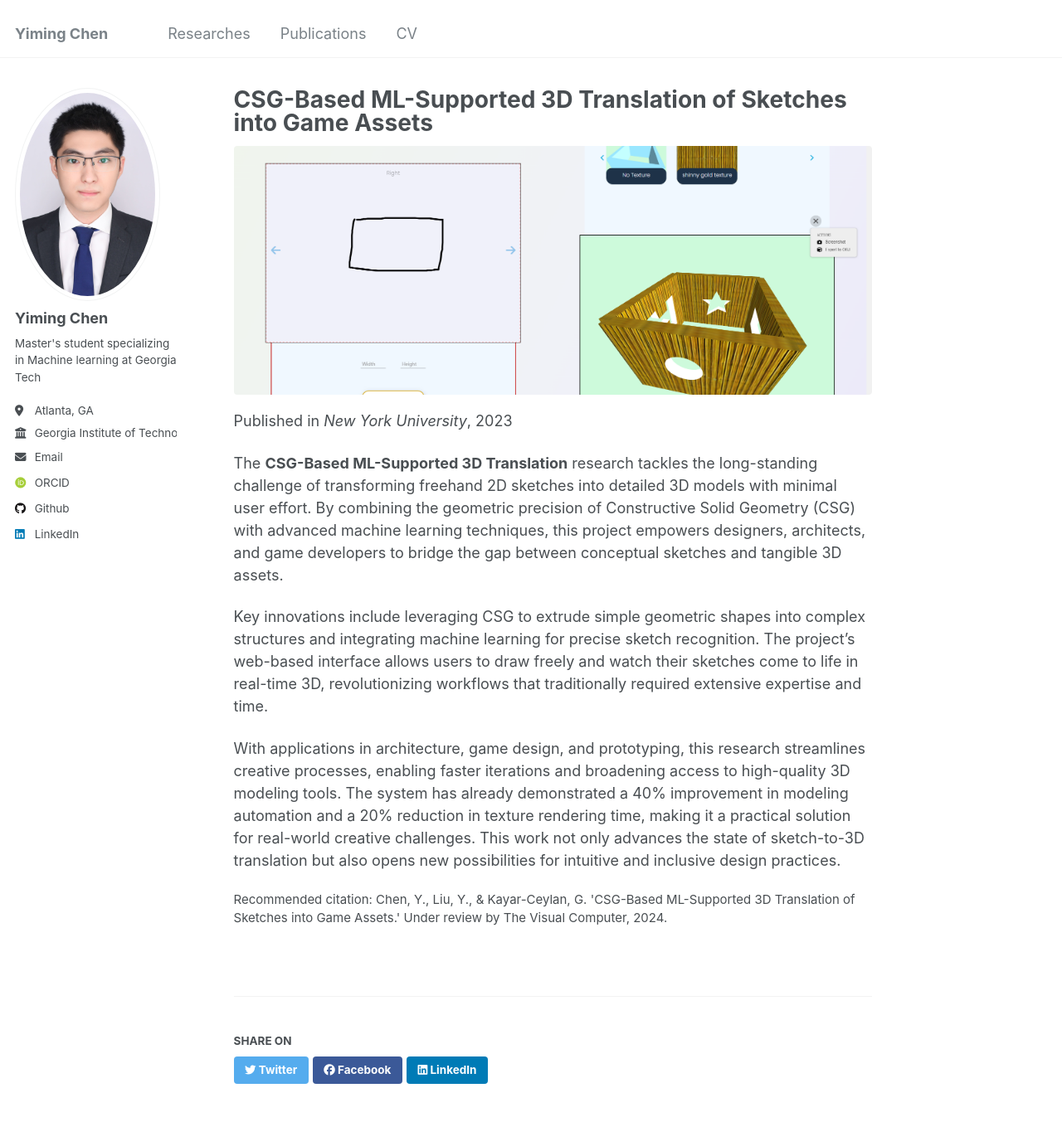
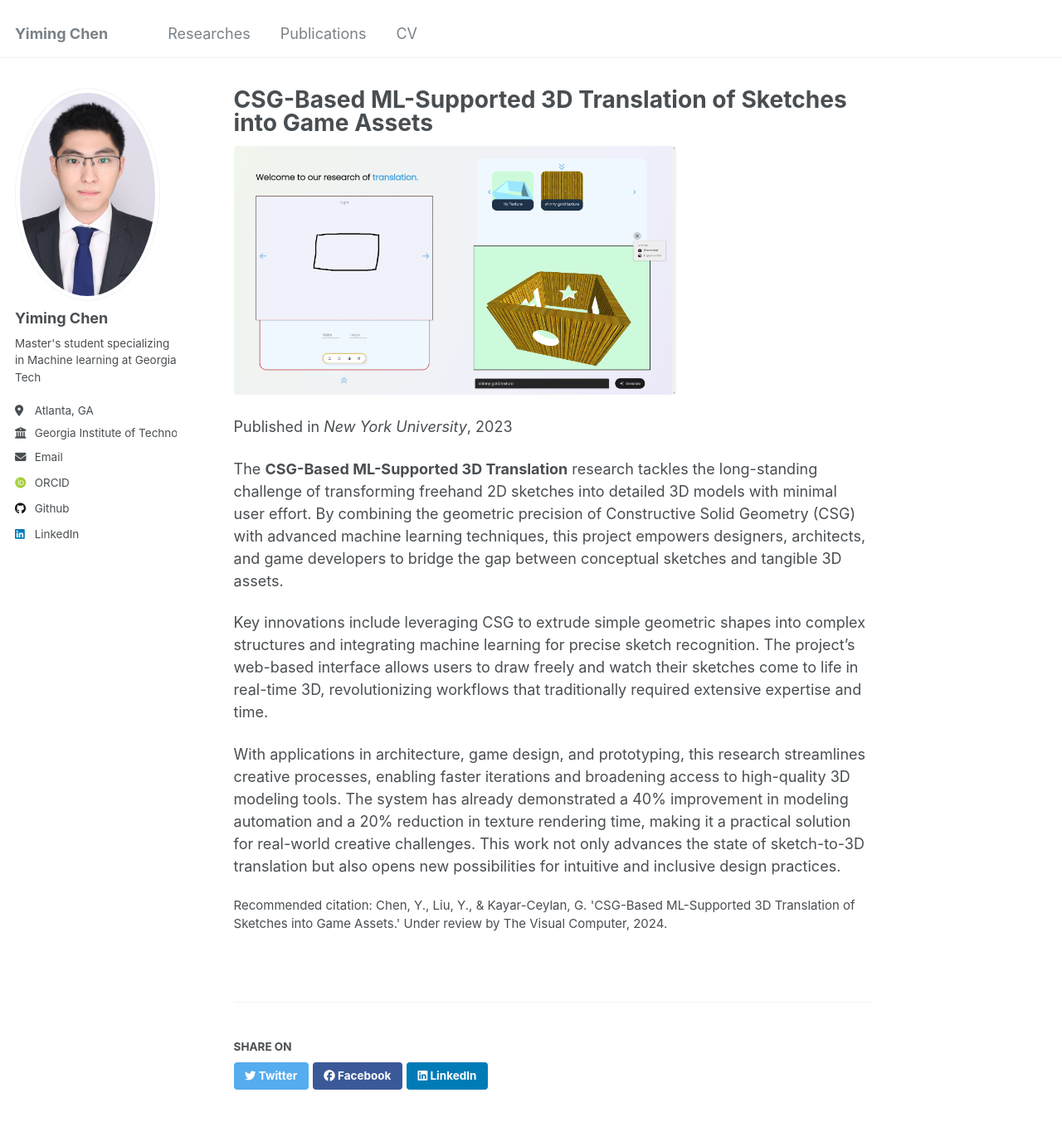
Before and after one commit to Spectraorder/spectraorder.github.io, a Jekyll site: the page built from _researches/2023-05-01-csg-based-ml-supported-3d-translation.md, in a window 1280 px wide and 1400 px high. Shown: the top 1353 px of the window at 83% size. Built offline with Jekyll 4.4.1, drawn with Linux system fonts in a browser that asks for light colours; some web fonts are replaced.

Commit message:
teaser container size

```diff
--- a/_layouts/single.html
+++ b/_layouts/single.html
@@ -29,14 +29,14 @@ layout: default
           {% if page.title %}<h1 class="page__title" itemprop="headline">{{ page.title | markdownify | remove: "<p>" | remove: "</p>" }}</h1>{% endif %}
 
           {% if page.header.teaser %}
-            <div class="archive__item-teaser">
+            <div class="archive__item-teaser" style="max-height: 300px;">
               <img src=
                 {% if page.header.teaser contains "://" %}
                   "{{ page.header.teaser }}"
                 {% else %}
                   "{{ base_path }}/images/{{ page.header.teaser }}"
                 {% endif %}
-                alt="">
+                alt="" style="max-height: 300px; width: 100%; object-fit: contain;">
             </div>
           {% endif %}
 
--- a/_sass/_archive.scss
+++ b/_sass/_archive.scss
@@ -69,10 +69,11 @@
 .archive__item-teaser {
   border-radius: $border-radius;
   overflow: hidden;
+  display: inline-block;
   img {
-    width: 100%;
     max-height: 300px;
-    object-fit: cover;
+    width: auto;
+    object-fit: contain;
   }
 }
 
```
